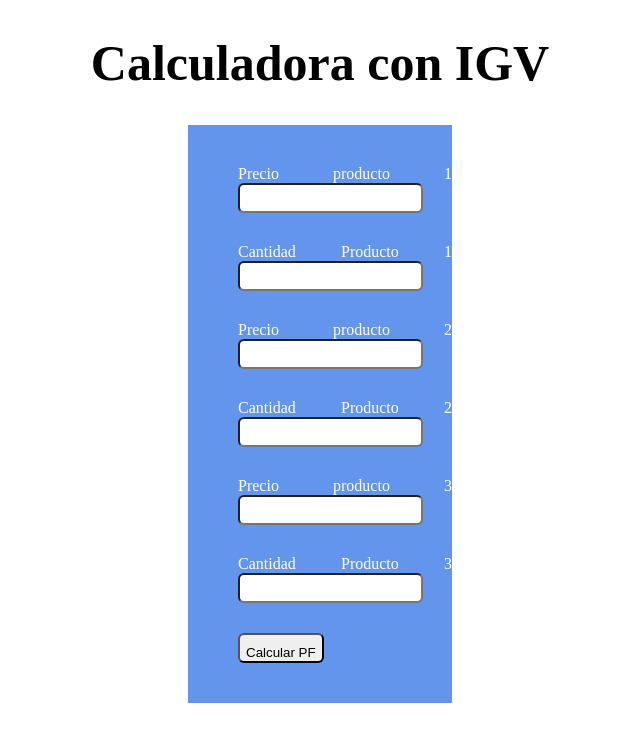
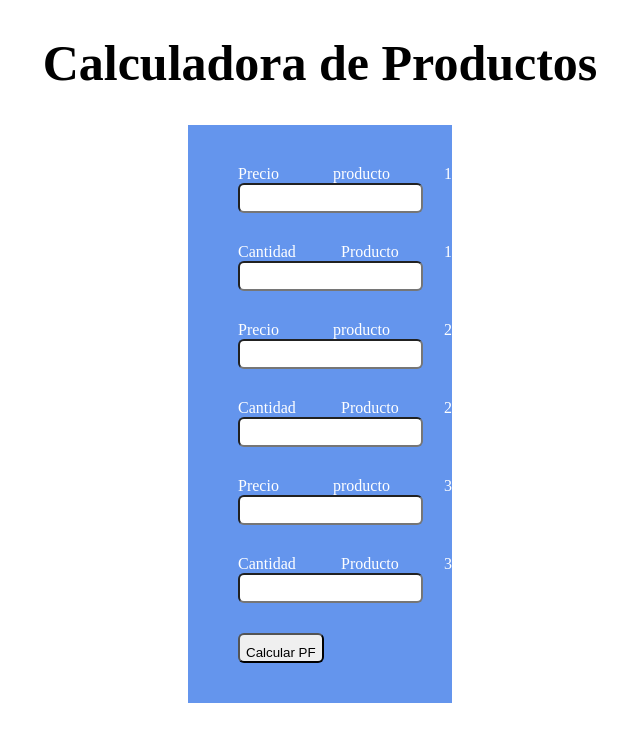
Before and after one commit to joaozg7/Proyecto01, a plain HTML site: page Calculadora de Productos/index.html in a window 1280 px wide. Shown: the whole page, without its empty margins (320-960 px from the left). Drawn offline with Linux system fonts and the light colour scheme.

Commit message:
Actualización del H1
Se cambió calculadora con IGV por Calculadora de Productos

```diff
--- a/Calculadora de Productos/index.html
+++ b/Calculadora de Productos/index.html
@@ -8,7 +8,7 @@
 </head>
 <body>
 
-    <h1 id="tit">Calculadora con IGV</h1>
+    <h1 id="tit">Calculadora de Productos</h1>
 
     <form id="formulario">
         <div class="p1">
```
